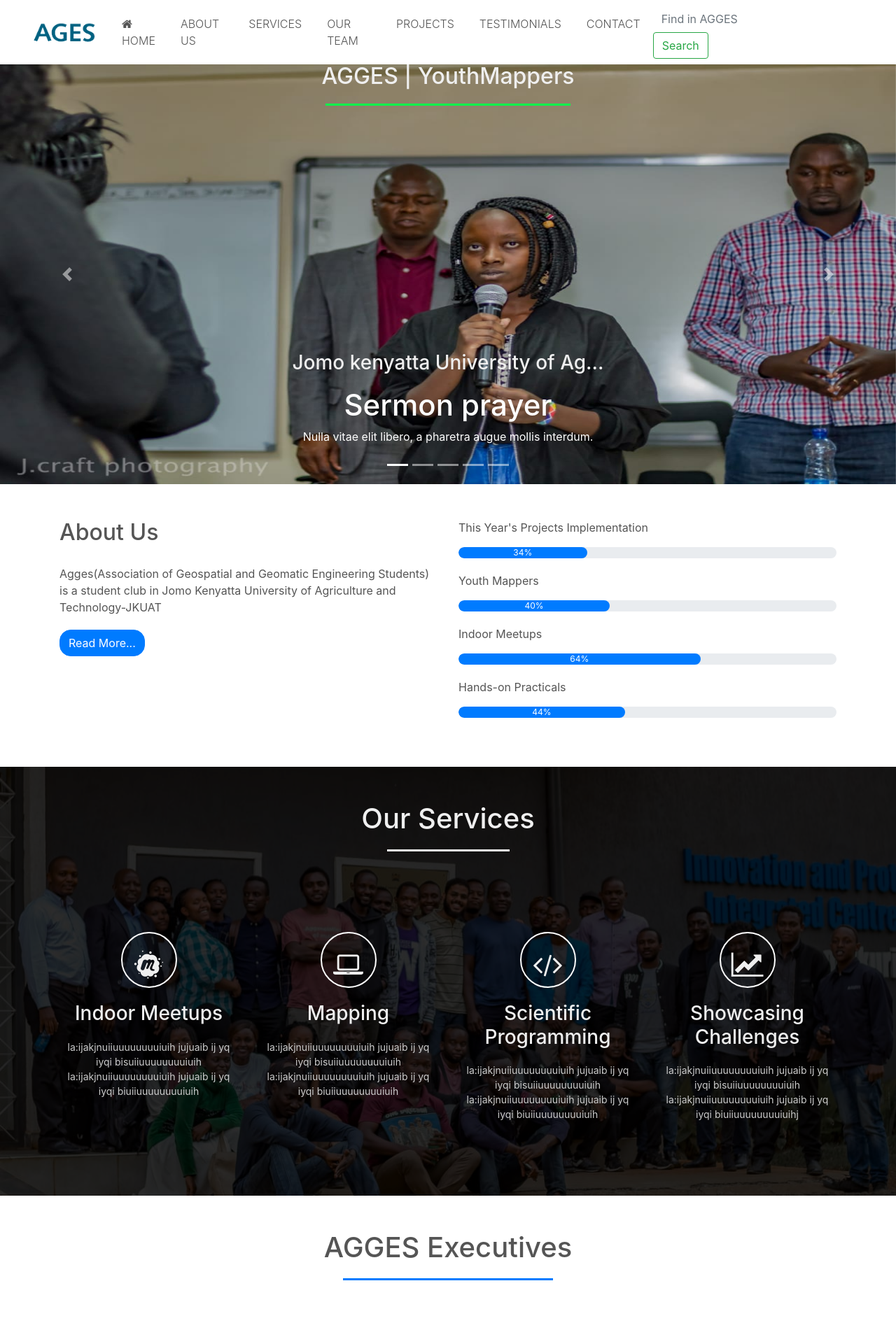
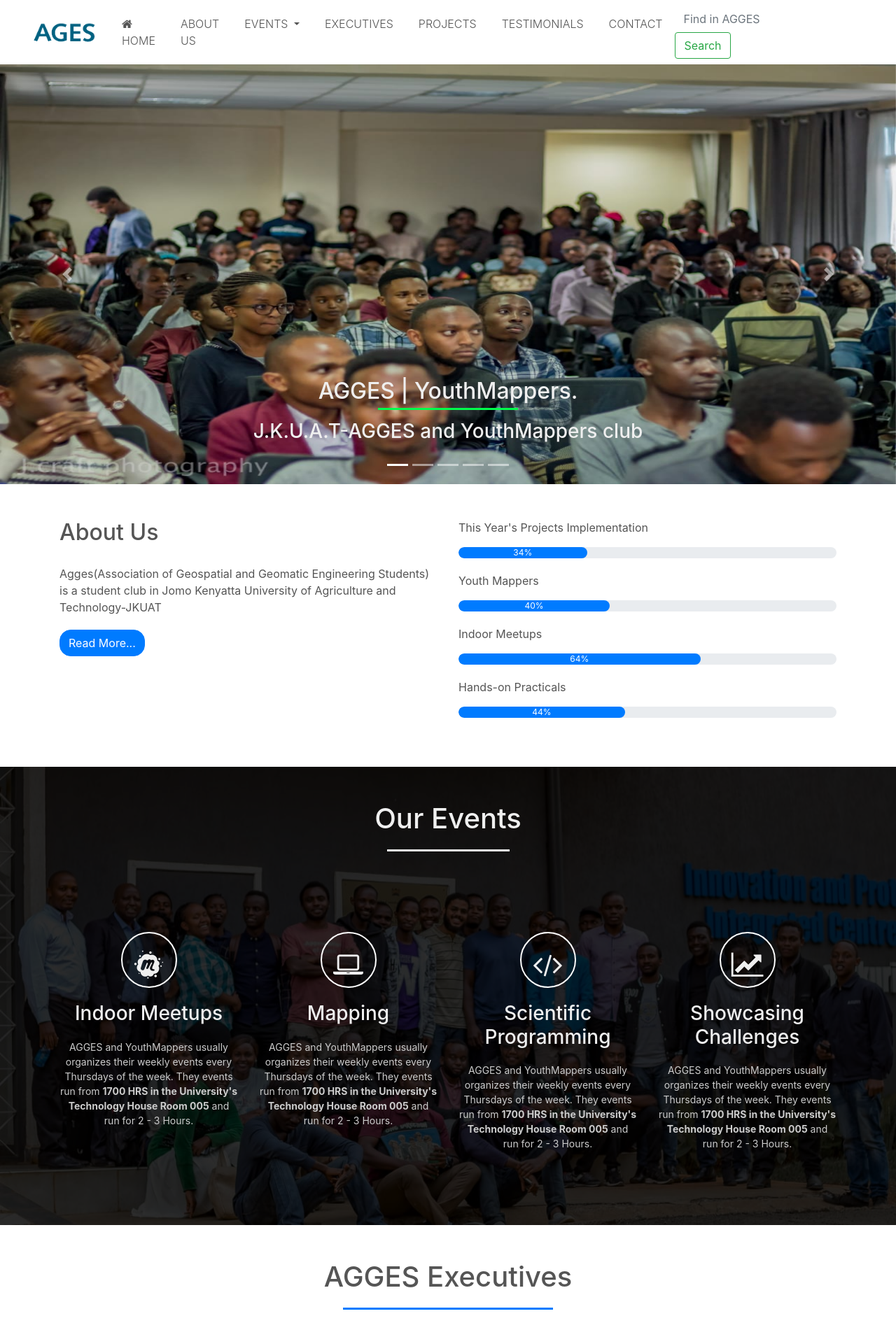
Before and after one commit to OkomoJacob/8d19d988d6f, a PHP site: page / in a window 1280 px wide. Shown: the top 1891 px of the page at 70% size. Run offline with PHP 8.4, Linux system fonts and the light colour scheme; some libraries are stand-ins or nearby versions.

Commit message:
Events making more sense, and quick links now active

```diff
--- a/css/style.css
+++ b/css/style.css
@@ -29,7 +29,7 @@
     color: #007bff!important;
 }
 /* Hover crimson color start*/
-#nav-bar ul li a::before,
+/* #nav-bar ul li a::before,
 #nav-bar ul li a::after{
     content: '';
     position: absolute;
@@ -51,8 +51,8 @@
 #navbar-nav ul li a:hover::before,
 #navbar-nav ul li a:hover::after{
     transform: scaleX(1);
-}
-/* Hover crimson color End*/
+} */
+/* Hover crimson color End */
 
 .navbar{
     background: #fff;
@@ -69,10 +69,11 @@
 #slider{
     width: 100%;
 }
-.carousel-caption h2{
-    top: 80%;
-    transform: translateY(-500%);
-    bottom: initial!important;
+.carousel-caption-welcome{
+    top: 50%;
+    transform: translateY(-50%);
+    /* float:left; */
+    bottom: initial !important;
 }
 #slider .carousel-caption h2{
     text-align: center;
@@ -89,8 +90,18 @@
     background: #00ff4c;
     display: block;
     height: 3px;
+    width: 200px;
+    margin: 5px auto 5px;
+}
+#slider .carousel-caption h2:hover::after{
+    content: '';
+    background: #00eeff;
+    display: block;
+    height: 3px;
     width: 350px;
-    margin: 20px auto 5px;
+    margin: 5px auto 5px;
+    transition: all 1.5s ease;
+    cursor: progress;
 }
 .carousel-caption h5{
     color: #fff;
@@ -126,10 +137,10 @@
 }
 /*-------------About End------------- */
 
-/* -------------Services------------- */
-#services{
+/* -------------events------------- */
+#events{
     background-image: linear-gradient(rgba(0,0,0,0.8),rgba(0,0,0,0.8)),
-    url(/img/services/finalists_william.jpg);
+    url(/img/events/finalists_william.jpg);
     background-size: cover;
     background-position: center;
     color: #efefef !important;
@@ -137,12 +148,12 @@
     padding-top: 50px;
     padding-bottom: 50px;
 }
-#services h1{
+#events h1{
     text-align: center;
     color: #efefef !important;
     padding-bottom: 10px;
 }
-#services h1::after{
+#events h1::after{
     content: '';
     background: #efefef;
     display: block;
@@ -150,7 +161,7 @@
     width: 175px;
     margin: 20px auto 5px;
 }
-.services{
+.events{
     margin-top: 40px;
 }
 .icon{
@@ -163,12 +174,12 @@
     border-radius: 50%;
     align-items: center;
 }
-#services p{
+#events p{
     font-size: 14px;
     margin-top: 20px;
     color: #ccc;
 }
-.services .col-md-3:hover{
+.events .col-md-3:hover{
     background-color: #16b4e4fd;
     cursor: pointer;
     transition: 1.2s;
@@ -456,7 +467,7 @@
     bottom: -15px;
     left: 5px;
 }
-/* Fix Bug in the quotations marks in the testimonials section end*/
+/* Fix Bug in the quotations marks in the testimonials section End*/
 .profile:hover{
     box-shadow: 0 0 15px 5px rgba(0,0,0,0.2);
     cursor: pointer;
@@ -489,9 +500,11 @@
     padding-bottom: 0px;
     columns: #777;
 }
-.contact-form{
-    padding: 15px;
+/*------- Align the quick links content to the centre -------*/
+.contact-info ul a{
+    padding: .5px;
 }
+/*------- Align the quick links content to the centre end-------*/
 .form-control{
     border-radius: 20px !important;
     border: #66e05b !important;
--- a/index.html
+++ b/index.html
@@ -39,8 +39,8 @@
                   <a class="nav-link" href="#about">ABOUT US</a>
                 </li>
                 <li class="nav-item dropdown">
-                  <a class="nav-link dropdown-toggle" href="#services" id="navbarDropdown" role="button" data-toggle="dropdown" aria-haspopup="true" aria-expanded="false">
-                    SERVICES
+                  <a class="nav-link dropdown-toggle" href="#events" id="navbarDropdown" role="button" data-toggle="dropdown" aria-haspopup="true" aria-expanded="false">
+                    EVENTS
                   </a>
                   <!-- Add smooth scroll effect to the dropdown links in future by pasting id 'link' in #href-->
                   <div class="dropdown-menu" aria-labelledby="navbarDropdown">
@@ -51,7 +51,7 @@
                   </div>
                 </li>
                 <li class="nav-item">
-                  <a class="nav-link" href="#team">OUR TEAM</a>
+                  <a class="nav-link" href="#team">EXECUTIVES</a>
                 </li>
                 <li class="nav-item">
                   <a class="nav-link" href="#promo">PROJECTS</a>
@@ -85,12 +85,10 @@
   <div class="carousel-inner">
     <div class="carousel-item active">
       <!-- use height= and width= to resize the image without interfering with the image quality att all -->
-      <img src="img/slider/ruth.jpg" class="d-block w-100" alt="..." height=600 width= 20>
-      <div class="carousel-caption">
-        <h2>AGGES | YouthMappers <br></h2>
-        <h3>Jomo kenyatta University of Ag...</h3>
-        <h5>Sermon prayer</h5>
-        <p>Nulla vitae elit libero, a pharetra augue mollis interdum.</p>
+      <img src="img/slider/suolo_kioko.jpg" class="d-block w-100" alt="..." height=600 width= 20>
+      <div class="carousel-caption welcome">
+        <h2>AGGES | YouthMappers. <br></h2>
+        <h3>J.K.U.A.T-AGGES and YouthMappers club</h3>
       </div>
     </div>
     <div class="carousel-item">
@@ -108,7 +106,7 @@
       </div>
     </div>
     <div class="carousel-item">
-      <img src="img/slider/suolo_kioko.jpg" class="d-block w-100" alt="..." height=600 width= 20>
+      <img src="img/slider/ruth.jpg" class="d-block w-100" alt="..." height=600 width= 20>
       <div class="carousel-caption">
         <h5>Our Meetups</h5>
         <p>Lorem ipsum dolor sit amet, consectetur adipiscing elit.</p>
@@ -167,18 +165,18 @@
 </section>
 <!-- About End-->
 <!-- Events -->
-<section id="services">
+<section id="events">
   <div class="container">
-    <h1>Our Services</h1>
-    <div class="row services">
+    <h1>Our Events</h1>
+    <div class="row events">
       <div class="col-md-3 text-center">
         <div class="icon">
           <i class="fa fa-meetup"></i>
         </div>
         <h3>Indoor Meetups</h3>
         <p>
-          la:ijakjnuiiuuuuuuuuiuih jujuaib ij yq iyqi bisuiiuuuuuuuuiuih
-          la:ijakjnuiiuuuuuuuuiuih jujuaib ij yq iyqi biuiiuuuuuuuuiuih
+          AGGES and YouthMappers usually organizes their weekly events every Thursdays of the week.
+          They events run from <strong>1700 HRS in the University's Technology House Room 005</strong> and run for 2 - 3 Hours.
         </p>
       </div>
       <div class="col-md-3 text-center">
@@ -187,8 +185,8 @@
         </div>
         <h3>Mapping</h3>
         <p>
-          la:ijakjnuiiuuuuuuuuiuih jujuaib ij yq iyqi bisuiiuuuuuuuuiuih
-          la:ijakjnuiiuuuuuuuuiuih jujuaib ij yq iyqi biuiiuuuuuuuuiuih
+          AGGES and YouthMappers usually organizes their weekly events every Thursdays of the week.
+          They events run from <strong>1700 HRS in the University's Technology House Room 005</strong> and run for 2 - 3 Hours.
         </p>
       </div>
       <div class="col-md-3 text-center">
@@ -197,8 +195,8 @@
         </div>
         <h3>Scientific Programming</h3>
         <p>
-          la:ijakjnuiiuuuuuuuuiuih jujuaib ij yq iyqi bisuiiuuuuuuuuiuih
-          la:ijakjnuiiuuuuuuuuiuih jujuaib ij yq iyqi biuiiuuuuuuuuiuih
+          AGGES and YouthMappers usually organizes their weekly events every Thursdays of the week.
+          They events run from <strong>1700 HRS in the University's Technology House Room 005</strong> and run for 2 - 3 Hours.
         </p>
       </div>
       <div class="col-md-3 text-center">
@@ -207,8 +205,8 @@
         </div>
         <h3>Showcasing Challenges</h3>
         <p>
-          la:ijakjnuiiuuuuuuuuiuih jujuaib ij yq iyqi bisuiiuuuuuuuuiuih
-          la:ijakjnuiiuuuuuuuuiuih jujuaib ij yq iyqi biuiiuuuuuuuuiuihj
+          AGGES and YouthMappers usually organizes their weekly events every Thursdays of the week.
+          They events run from <strong>1700 HRS in the University's Technology House Room 005</strong> and run for 2 - 3 Hours.
         </p>
       </div>
     </div>
@@ -453,12 +451,12 @@
           <h2>Quick Links</h2>
           <br>
           <ul>
-              <a href=""><li>Home page</li></a>
-              <a href=""><li>About Us</li></a>
-              <a href=""><li>Services</li></a>
-              <a href=""><li>Our Executives</li></a>
-              <a href=""><li>User Reviews</li></a>
-              <a href=""><li>Contact Us</li></a>
+              <a href="#top"><li>Home page</li></a>
+              <a href="#about"><li>About Us</li></a>
+              <a href="#events"><li>Events</li></a>
+              <a href="#team"><li>Our Executives</li></a>
+              <a href="#testimonials"><li>User Reviews</li></a>
+              <a href="#contact"><li>Contact Us</li></a>
           </ul>
       </div>
       <div class="col-md-4">
@@ -487,7 +485,7 @@
 <!----------Footer------------->
 <section id="footer">
   <div class="container text-center">
-    <p>&copy; Copyright Jay_Labs | Tech73Core.</p>
+    <p>&copy; Agges 2020 | Jay_Labs | Tech73Corp.</p>
 </div>
 </section>
 <!----------Footer End------------->
--- a/notes/notes.txt
+++ b/notes/notes.txt
@@ -0,0 +1 @@
+Align the quick links content to the centre.
```
Also changed, not shown: img/events/finalists_william.jpg (renamed from img/services/finalists_william.jpg).
